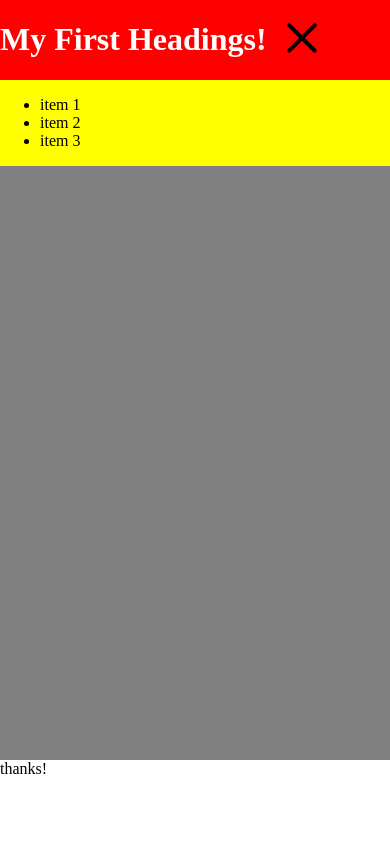
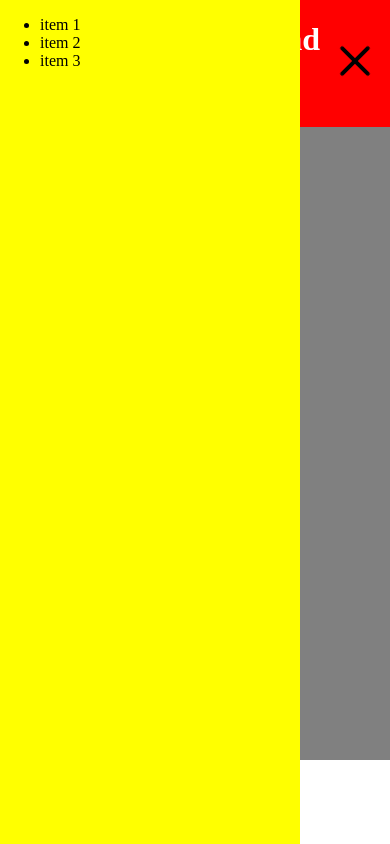
Before and after one commit to jaspercuvelier/corvettec3, a website: page src/index.html in a window 390 px wide. Both pictures are taken after a click on the button "Menu". Drawn offline with nearby package versions, Linux system fonts and the light colour scheme; files that its build step writes are made by us from their sources.

Commit message:
fix: Hamburgermenu and nav using offset for better performance

```diff
--- a/gulpfile.js
+++ b/gulpfile.js
@@ -31,8 +31,9 @@ gulp.task('watch', ['browserSync', 'sass'], function (){
   gulp.watch('src/scss/**/*.scss', ['sass']);
   // Other watchers
   gulp.watch('src/**/*.html', ['copy-html']);
+  gulp.watch('src/js/**/*.js', ['jsparser']);
   gulp.watch('src/*.html', browserSync.reload);
-  gulp.watch('src/js/**/*.js', [browserSync.reload , 'jsparser']);
+  gulp.watch('src/js/**/*.js', browserSync.reload );
 });
 
 
--- a/src/index.html
+++ b/src/index.html
@@ -11,29 +11,32 @@
   <div class="wrapper">
 
     <header id="header">
-  <h1>My First Headings!</h1>
-  <button id="navToggle" class="hamburger hamburger--elastic" type="button" aria-label="Menu" aria-controls="navigation">
+      <h1>Corvette C3 Land</h1>
+      <button  class="hamburger hamburger--elastic navToggle" type="button" aria-label="Menu" aria-controls="navigation">
         <span class="hamburger-box">
           <span class="hamburger-inner"></span>
         </span>
       </button>
 
+
+    </header>
     <nav>
+
       <ul>
         <li>item 1</li>
         <li>item 2</li>
         <li>item 3</li>
       </ul>
     </nav>
-</header>
-
+    <main>
       <section id="main">
 
 
     </section>
-<section id="footer">
+    </main>
+    <footer id="footer">
       thanks!
-</section>
+    </footer>
   </div>
 
 <script src="https://ajax.googleapis.com/ajax/libs/jquery/3.3.1/jquery.min.js"></script>
@@ -63,8 +66,6 @@ console.log('scrolling...');
           }
       });
   });
-
-
 </script>
 <script src="./js/main.js"></script>
 </body>
--- a/src/js/main.js
+++ b/src/js/main.js
@@ -1,5 +1,12 @@
 /* SHOW/HIDE NAV */
-$("#navToggle").on('click',function(){
-  $("nav").slideToggle();
-  $("#navToggle").toggleClass("is-active")
+$(".navToggle").on('click',function(){
+  $("nav").toggleClass('open');
+  $(".navToggle").toggleClass("is-active");
+  $("main").on('click',function(e){
+    $("nav").removeClass('open');
+    $(".navToggle").toggleClass("is-active");
+    $("main").off();
+    e.stopPropagation();
+  });
+
 });
--- a/src/scss/responsive.scss
+++ b/src/scss/responsive.scss
@@ -16,23 +16,25 @@ body{
   height:100%;
 }
 /* sections*/
-#header{
+header{
   background-color: red;;
   color:white;
   height:15%;
   width: 100%;
   display:flex;
-  flex-wrap:wrap;
+  flex-direction:row;
+  justify-content: flex-end;
+  align-content:space-around;
 }
 
-#main{
+main{
 background-color: grey;
 color:white;
 height:75%;
   width: 100%;
 }
 
-#footer{
+footer{
   background-color: white;
   color:black;
   height:10%;
@@ -48,11 +50,17 @@ height:75%;
 nav{
   //height:100vh;
 //  margin-left: px;
-  width:100%;
+  width:300px;
+  height:100%;
+  position:absolute;
+  transform: translate(-300px,0);
+  transition: transform 0.3s ease;
   background-color:yellow;
   color:black;
-  z-index:100;
-  display:none;
+
+}
+nav.open{
+  transform:translate(0,0);
 }
 /* MAIN PARTS */
 
```
Also changed, not shown: dist/css/responsive.css, dist/index.html, dist/js/main.js. Lines whose indentation alone changed are shown as unchanged.
